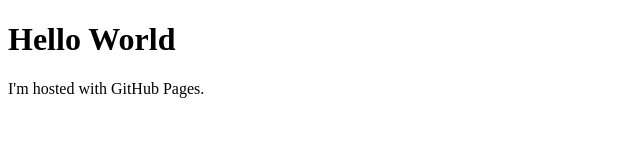
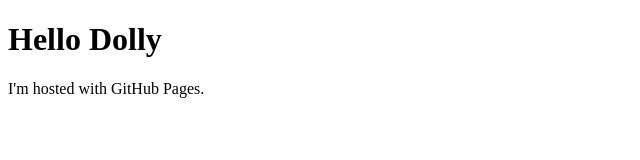
Before and after one commit to manokan/manokan.github.io, a plain HTML site: page index.html in a window 1280 px wide. Shown: the full height of the page, 0-640 px from the left. Drawn offline with Linux system fonts and the light colour scheme.

Commit message:
heading change

```diff
--- a/index.html
+++ b/index.html
@@ -1,7 +1,7 @@
 <!DOCTYPE html>
 <html>
 <body>
-<h1>Hello World</h1>
+<h1>Hello Dolly</h1>
 <p>I'm hosted with GitHub Pages.</p>
 </body>
 </html>
```
